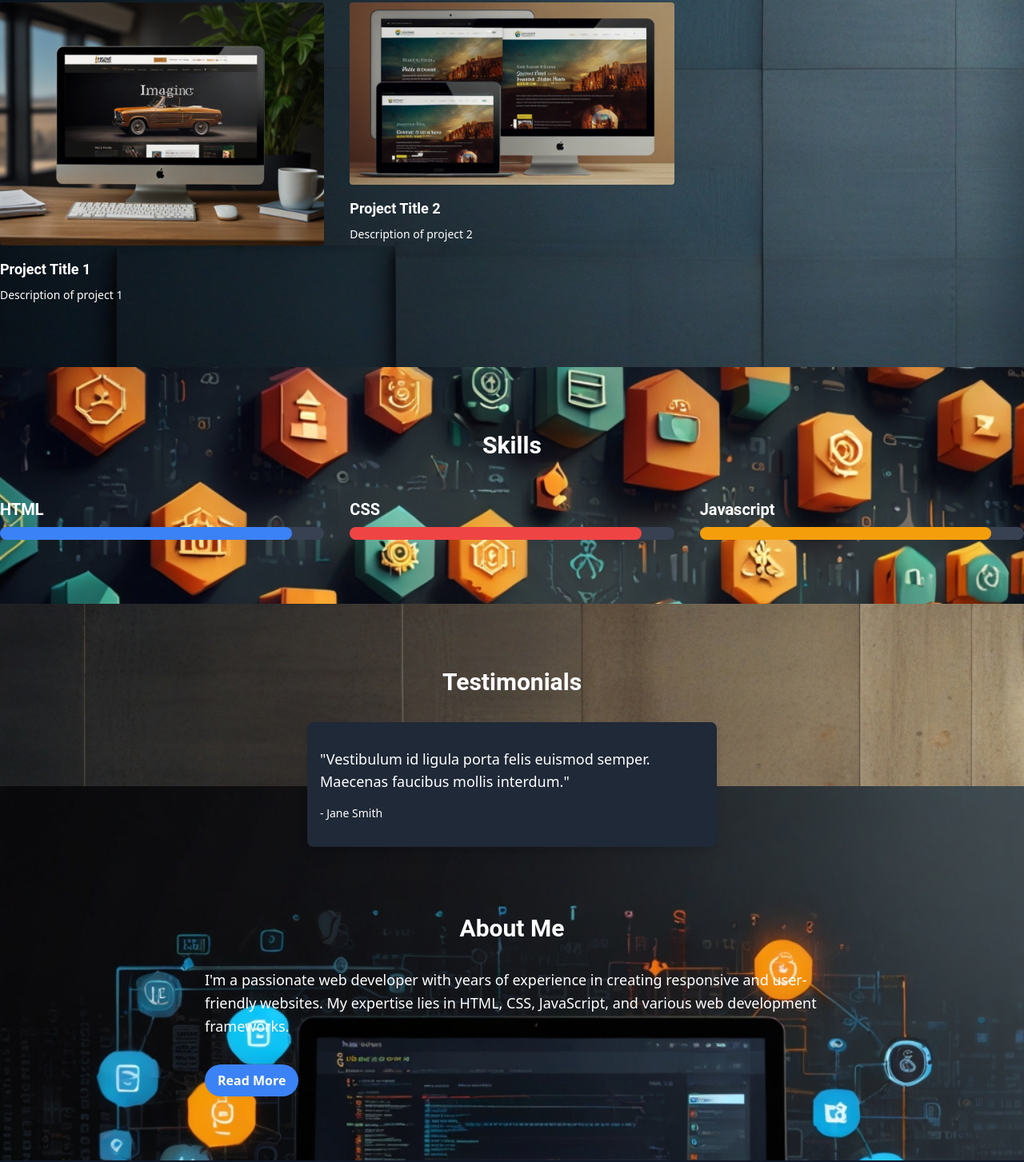
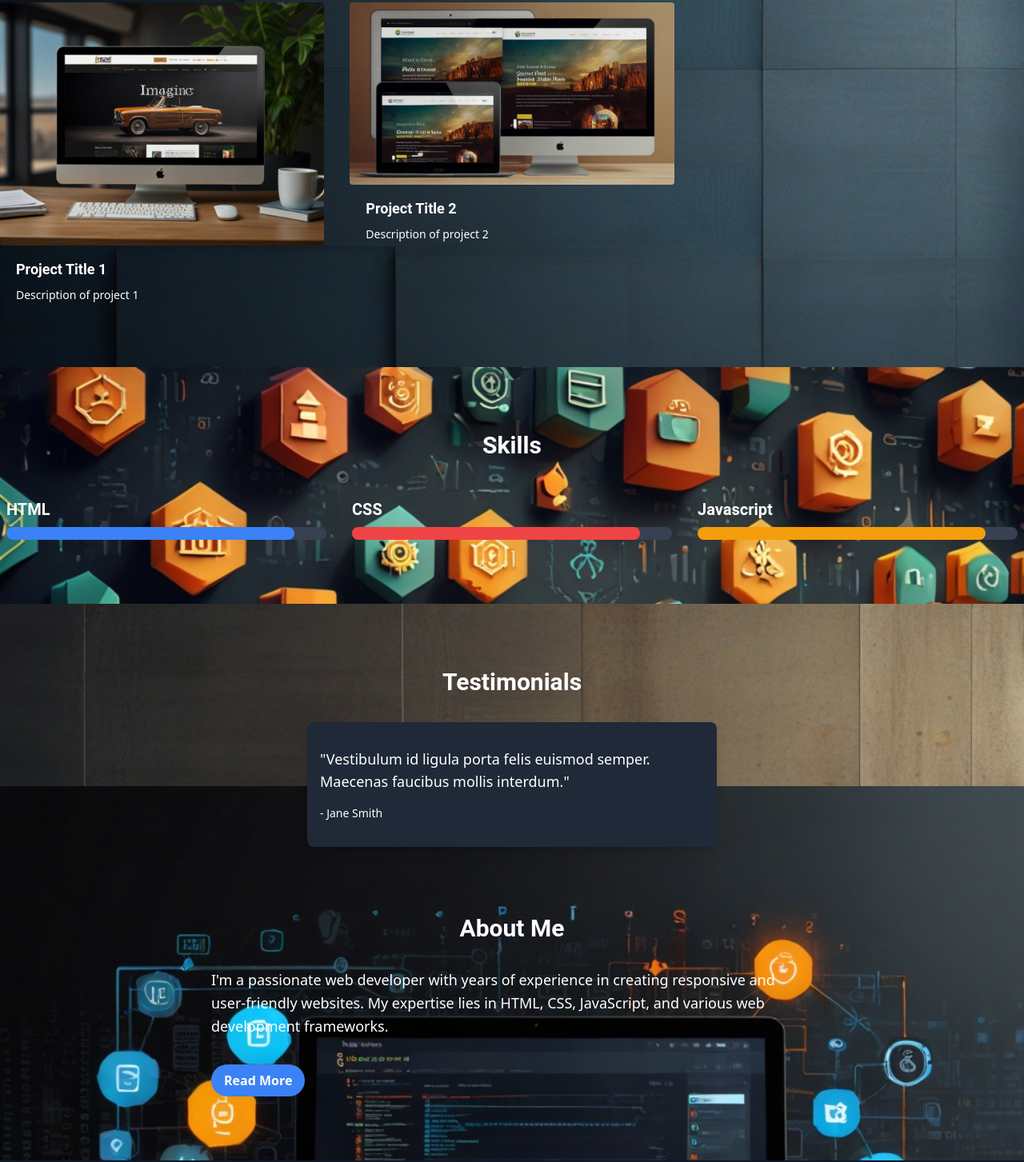
Before and after one commit to rd-aswin/Static-Protfolio-Website-made-by-ChatGPT, a plain HTML site: page index.html in a window 1280 px wide. Shown: the part 525-1978 px from the top of the page at 80% size. Drawn offline with nearby package versions, Linux system fonts and the light colour scheme.

Commit message:
fixed responsive tailwind

```diff
--- a/index.html
+++ b/index.html
@@ -55,7 +55,7 @@
 
   <section id="introduction" class="bg-gray-900 text-white py-20 bg-cover bg-center">
     <div class="container mx-auto flex flex-col items-center justify-center">
-      <h1 class="text-4xl font-bold mb-4">Welcome to My Portfolio</h1>
+      <h1 class="text-4xl text-center font-bold mb-4">Welcome to My Portfolio</h1>
       <p class="text-lg text-center mb-8">
         I'm Aswin, a passionate web developer dedicated to creating beautiful
         and functional websites.
@@ -73,20 +73,20 @@
       <div class="grid grid-cols-1 sm:grid-cols-2 md:grid-cols-3 gap-8">
         <div class="portfolio-item">
           <img src="portfolio-item1.jpg" alt="Portfolio Item 1" class="w-full h-auto rounded" />
-          <h3 class="text-lg font-semibold mt-4">Project Title 1</h3>
-          <p class="text-sm mt-2">Description of project 1</p>
+          <h3 class="text-lg font-semibold mt-4 ml-5">Project Title 1</h3>
+          <p class="text-sm mt-2 ml-5">Description of project 1</p>
         </div>
         <div class="portfolio-item">
           <img src="portfolio-item2.jpg" alt="Portfolio Item 2" class="w-full h-auto rounded" />
-          <h3 class="text-lg font-semibold mt-4">Project Title 2</h3>
-          <p class="text-sm mt-2">Description of project 2</p>
+          <h3 class="text-lg font-semibold mt-4 ml-5">Project Title 2</h3>
+          <p class="text-sm mt-2 ml-5">Description of project 2</p>
         </div>
         <!-- Add more portfolio items as needed -->
       </div>
     </div>
   </section>
 
-  <section id="skills" class="bg-gray-900 text-white py-20 bg-cover bg-center">
+  <section id="skills" class="bg-gray-900 text-white py-20 bg-cover bg-center px-2">
     <div class="container mx-auto">
       <h2 class="text-3xl font-bold mb-8 text-center">Skills</h2>
       <div class="grid grid-cols-1 md:grid-cols-2 lg:grid-cols-3 gap-8">
@@ -123,7 +123,7 @@
   </section>
 
   <section id="testimonials" class="bg-gray-900 text-white py-20 bg-cover bg-center">
-    <div class="container mx-auto">
+    <div class="container mx-auto mr-2">
       <h2 class="text-3xl font-bold mb-8 text-center">Testimonials</h2>
       <div id="testimonial-slider" class="relative">
         <!-- Testimonial 1 -->
@@ -155,7 +155,7 @@
     <div class="container mx-auto">
       <h2 class="text-3xl font-bold mb-8 text-center">About Me</h2>
       <div class="max-w-3xl mx-auto">
-        <p class="text-lg leading-relaxed mb-8">
+        <p class="text-lg leading-relaxed mb-8 mx-2">
           I'm a passionate web developer with years of experience in creating
           responsive and user-friendly websites. My expertise lies in HTML,
           CSS, JavaScript, and various web development frameworks.
@@ -173,7 +173,7 @@
           </p>
         </div>
         <button id="toggle-about"
-          class="bg-blue-500 hover:bg-blue-600 text-white font-bold py-2 px-4 rounded-full focus:outline-none focus:shadow-outline">
+          class="bg-blue-500 hover:bg-blue-600 text-white font-bold py-2 px-4 rounded-full focus:outline-none focus:shadow-outline ml-2">
           Read More
         </button>
       </div>
@@ -181,7 +181,7 @@
   </section>
   <div id="spacer" class="hidden md:block h-20"></div>
 
-  <section id="contact" class="bg-gray-900 text-white py-20 bg-cover bg-center">
+  <section id="contact" class="bg-gray-900 text-white py-20 bg-cover bg-center px-2">
     <div class="container mx-auto">
       <h2 class="text-3xl font-bold mb-8 text-center">Contact Me</h2>
       <div class="max-w-lg mx-auto">
```
